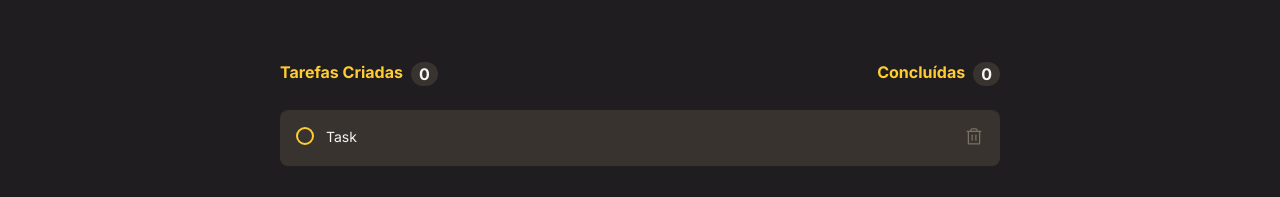
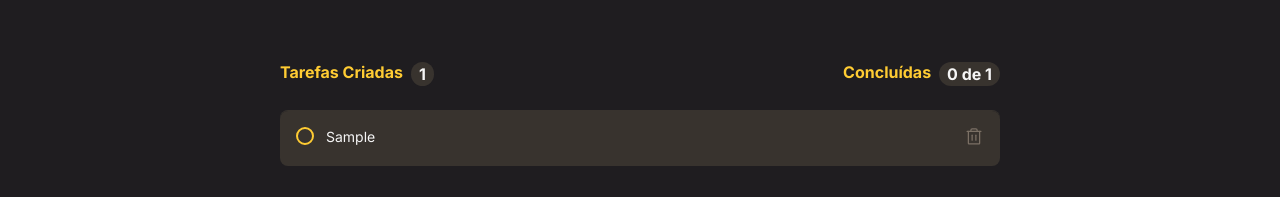
Before and after one commit to Poveii/doUTasks, a React (Vite) app: page / in a window 1280 px wide. Both pictures are taken after typing "Sample" into the empty fields and a click on the button "Criar". Shown: the part 228-425 px from the top of the page. Built offline with nearby package versions, Linux system fonts and the light colour scheme.

Commit message:
feat: Check Tasks
- Created onDoneTask function
- Added done tasks counter
- Implemented isChecked Conditional on task content

```diff
--- a/src/App.tsx
+++ b/src/App.tsx
@@ -33,6 +33,17 @@ export function App() {
     setTaskText("");
   }
 
+  function onDoneTask(taskId: string) {
+    const tasksListWithDoneTask = tasksList.map((task) => {
+      if (task.id === taskId) {
+        task.isDone = !task.isDone;
+      }
+      return task;
+    });
+
+    setTasksList(tasksListWithDoneTask);
+  }
+
   return (
     <div className="app">
       <Header />
@@ -52,7 +63,7 @@ export function App() {
           </button>
         </form>
 
-        <TasksPanel tasksList={tasksList} />
+        <TasksPanel tasksList={tasksList} onDoneTask={onDoneTask} />
       </main>
     </div>
   );
--- a/src/components/Task.module.scss
+++ b/src/components/Task.module.scss
@@ -46,10 +46,15 @@
   z-index: 1;
 }
 
-.task > p {
+.task > p,
+.task > del {
   font-size: 0.875rem;
   line-height: 140%;
   flex: 1;
+}
+
+.task > del {
+  color: variables.$alt-text-color;
 }
 
 .task > button[type="button"] {
--- a/src/components/Task.tsx
+++ b/src/components/Task.tsx
@@ -3,11 +3,18 @@ import { Check, Trash } from "phosphor-react";
 
 import styles from "./Task.module.scss";
 
-export function Task() {
+interface TaskProps {
+  id: string;
+  content: string;
+  onDoneTask: (taskId: string) => void;
+}
+
+export function Task({ id, content, onDoneTask }: TaskProps) {
   const [isChecked, setIsChecked] = useState(false);
 
   function handleTaskDone() {
     setIsChecked((state) => !state);
+    onDoneTask(id);
   }
 
   return (
@@ -22,7 +29,7 @@ export function Task() {
         {isChecked && <Check size={18} />}
       </label>
 
-      <p>Task</p>
+      {isChecked ? <del>{content}</del> : <p>{content}</p>}
       <button type="button" title="Deletar Task">
         <Trash size={20} />
       </button>
--- a/src/components/TasksPanel.tsx
+++ b/src/components/TasksPanel.tsx
@@ -5,26 +5,37 @@ import styles from "./TasksPanel.module.scss";
 
 interface TasksProps {
   tasksList: TasksList[];
+  onDoneTask: (taskId: string) => void;
 }
 
-export function TasksPanel({ tasksList }: TasksProps) {
+export function TasksPanel({ tasksList, onDoneTask }: TasksProps) {
   return (
     <div className={styles.tasks}>
       <div className={styles.tasksHeader}>
         <p>
           Tarefas Criadas
-          <span>0</span>
+          <span>{tasksList.length}</span>
         </p>
         <p>
           Concluídas
-          <span>0</span>
+          <span>
+            {tasksList.filter(({ isDone }) => isDone !== false).length}
+            {tasksList.length !== 0 && ` de ${tasksList.length}`}
+          </span>
         </p>
       </div>
 
       <div className={styles.tasksContent}>
         <div className={styles.tasksList}>
           {tasksList.map((task) => {
-            return <Task key={task.id} />;
+            return (
+              <Task
+                key={task.id}
+                id={task.id}
+                content={task.content}
+                onDoneTask={onDoneTask}
+              />
+            );
           })}
         </div>
 
```
